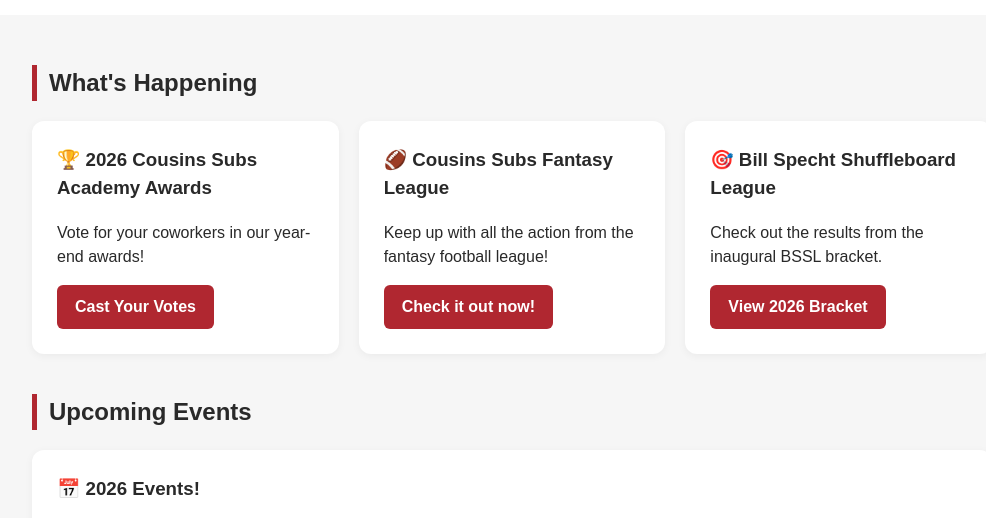
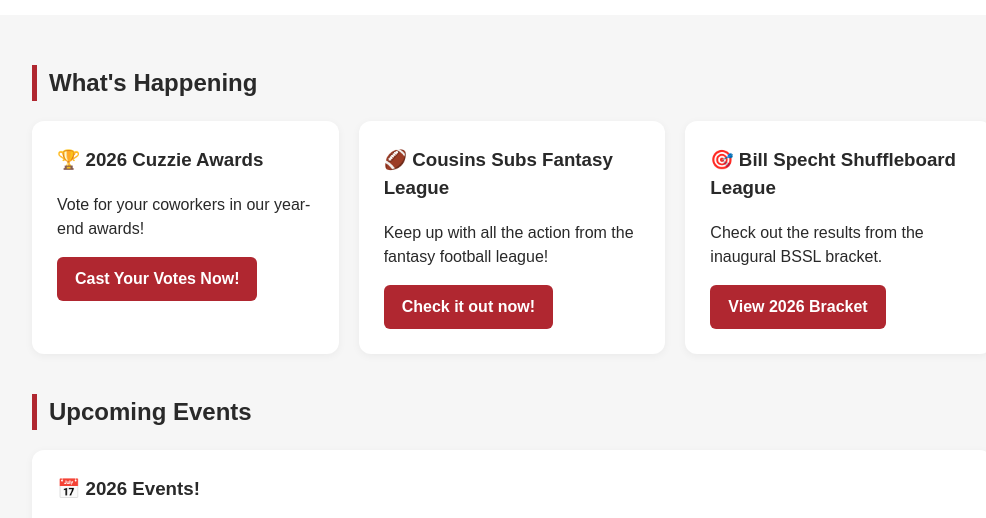
Before and after one commit to michaelj86768894/culture, a plain HTML site: page index.html in a window 1280 px wide. Shown: the part 266-784 px from the top of the page, without its empty margins (128-1114 px from the left). Drawn offline with Linux system fonts and the light colour scheme.

Commit message:
Update index.html

```diff
--- a/index.html
+++ b/index.html
@@ -115,9 +115,9 @@
       <div class="cards">
 
         <div class="card">
-          <h3>🏆 2026 Cousins Subs Academy Awards</h3>
+          <h3>🏆 2026 Cuzzie Awards</h3>
           <p>Vote for your coworkers in our year-end awards!</p>
-          <a class="button" href="/awards/">Cast Your Votes</a>
+          <a class="button" href="/awards/">Cast Your Votes Now!</a>
         </div>
 
         <div class="card">
```
